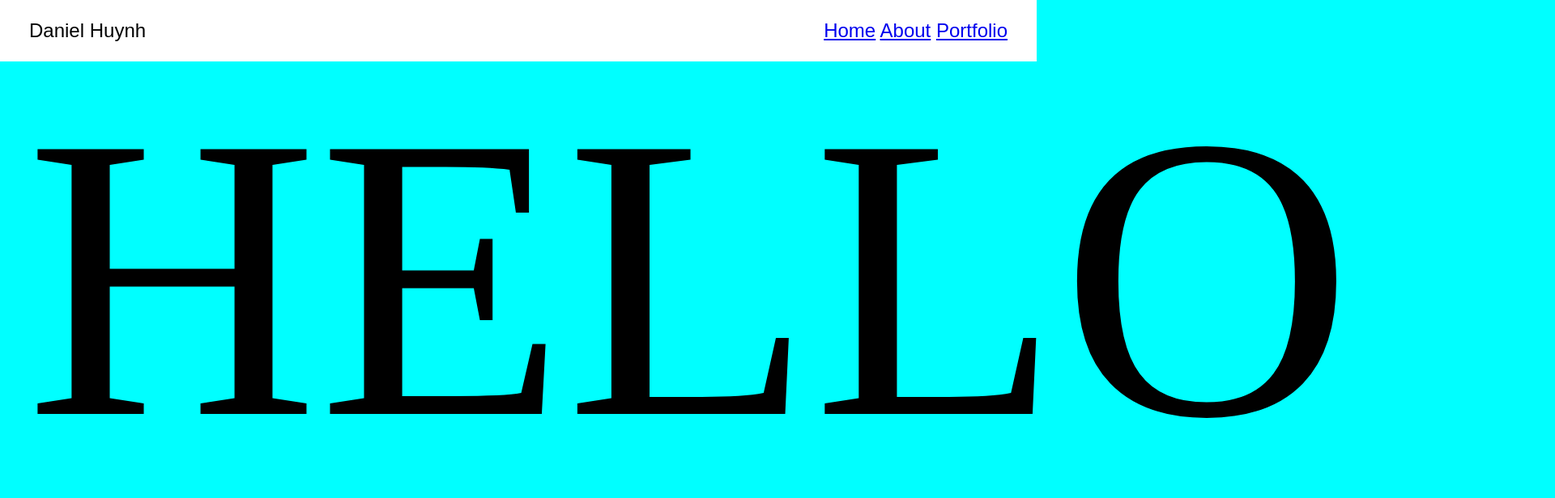
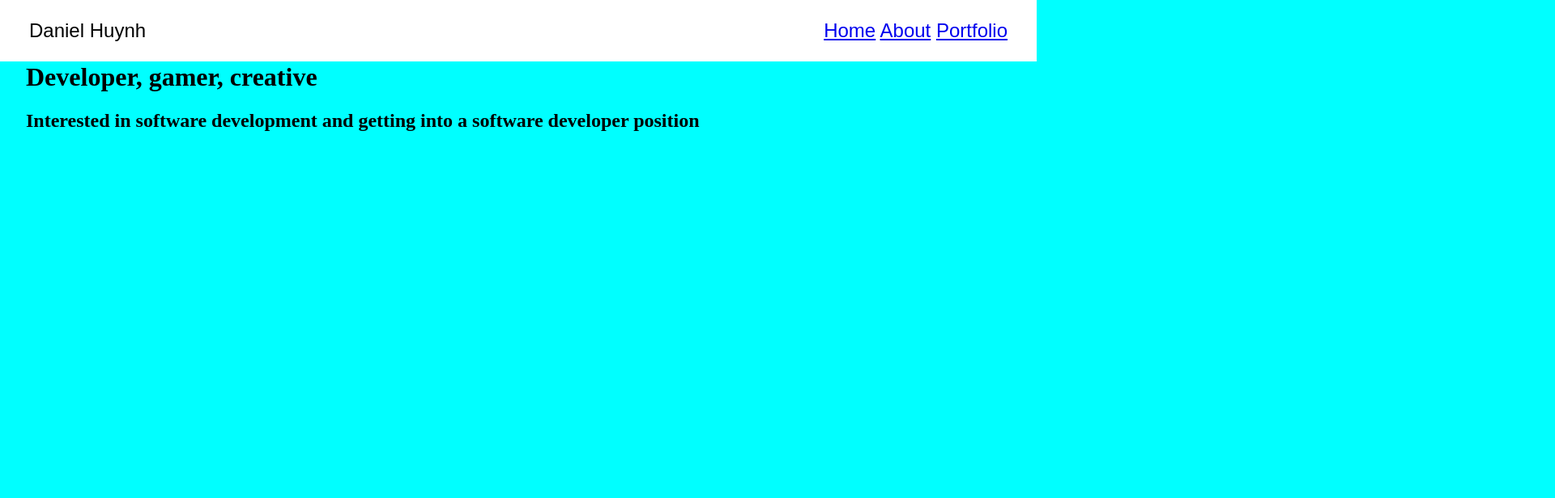
Before and after one commit to Daniel-Huynh-Personal-Website/Personal-Website, a plain HTML site: page index.html in a window 1280 px wide. Shown: the top 616 px of the page at 81% size, 1920 px wide, since content can reach past the window. Drawn offline with Linux system fonts and the light colour scheme.

Commit message:
updates to readme, js, and index.html

```diff
--- a/index.html
+++ b/index.html
@@ -5,7 +5,7 @@
     <meta http-equiv="X-UA-Compatible" content="IE=edge">
     <meta name="viewport" content="width=device-width, initial-scale=1.0">
     <title>DH Personal Website</title>
-    <script href="javascript.js"></script>
+    <script src="javascript.js"></script>
     <link rel="stylesheet" href="style.css"></style>
 </head>
 <body>
@@ -20,11 +20,8 @@
             </nav>
     </header>
     <main>
-        <div class="test">
-            HELLO
-            WOOOOOOOOOO
-            WOWOWOWOWOWOW
-        </div>
+        <h1>Developer, gamer, creative</h1>
+        <h2>Interested in software development and getting into a software developer position</h2>
     </main>
     <footer>
 
--- a/javascript.js
+++ b/javascript.js
@@ -0,0 +1 @@
+alert("Welcome to my site!")
--- a/style.css
+++ b/style.css
@@ -21,10 +21,6 @@ header {
     float: left;
 }
 
-.test {
-    font-size: 500px;
-}
-
 main {
     min-height: 100px;
     padding: 48px 24px 24px 24px;
```
Also changed, not shown: about.html (+1 -1 lines), portfolio.html (+1 -1 lines), 1 other file.
